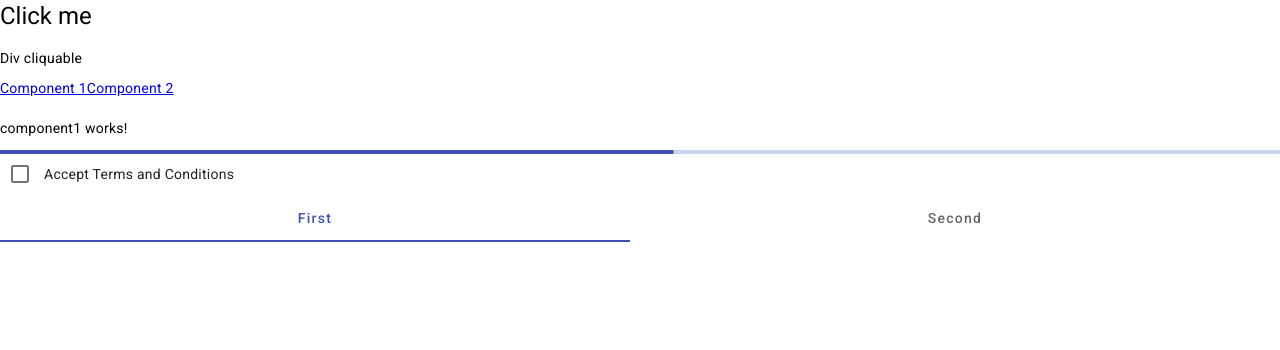
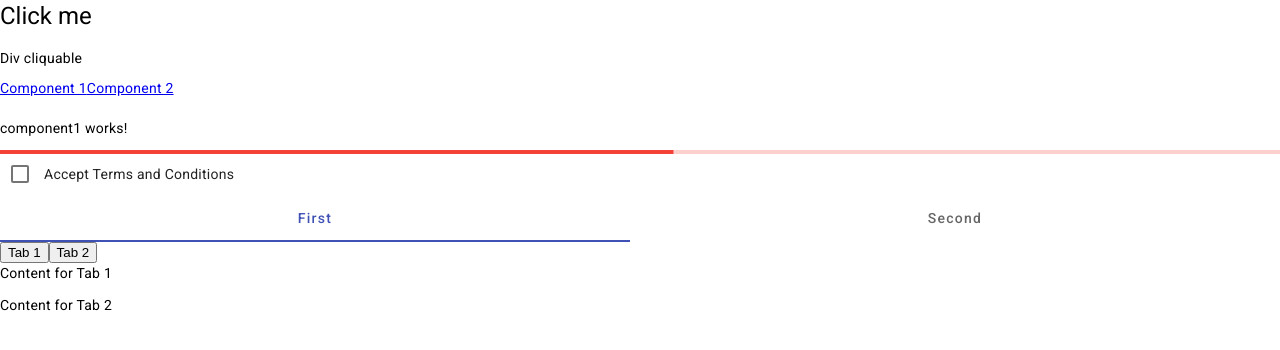
Before and after one commit to turbo-xav/angular-accessibility, an Angular app: page /component1 in a window 1280 px wide. Shown: the top 350 px of the page. Built offline with nearby package versions, Linux system fonts and the light colour scheme.

Commit message:
Test role tab & tab panel

```diff
--- a/src/app/component1/component1.component.html
+++ b/src/app/component1/component1.component.html
@@ -1,7 +1,19 @@
 <p>component1 works!</p>
-<mat-progress-bar mode="determinate" [value]="progress" [attr.aria-label]="currentState"></mat-progress-bar>
+<mat-progress-bar mode="determinate" color="warn" [value]="progress" [attr.aria-label]="currentState"></mat-progress-bar>
 <mat-checkbox aria-label="Accept terms">Accept Terms and Conditions</mat-checkbox>
 <mat-tab-group>
   <mat-tab label="First" aria-label="First tab"></mat-tab>
   <mat-tab label="Second" aria-label="Second tab"></mat-tab>
 </mat-tab-group>
+
+
+<div role="tablist">
+  <button role="tab" id="tab1" aria-controls="panel1">Tab 1</button>
+  <button role="tab" id="tab2" aria-controls="panel2">Tab 2</button>
+</div>
+<div role="tabpanel" id="panel1" aria-labelledby="tab1">
+  <p>Content for Tab 1</p>
+</div>
+<div role="tabpanel" id="panel2" aria-labelledby="tab2">
+  <p>Content for Tab 2</p>
+</div>
```
